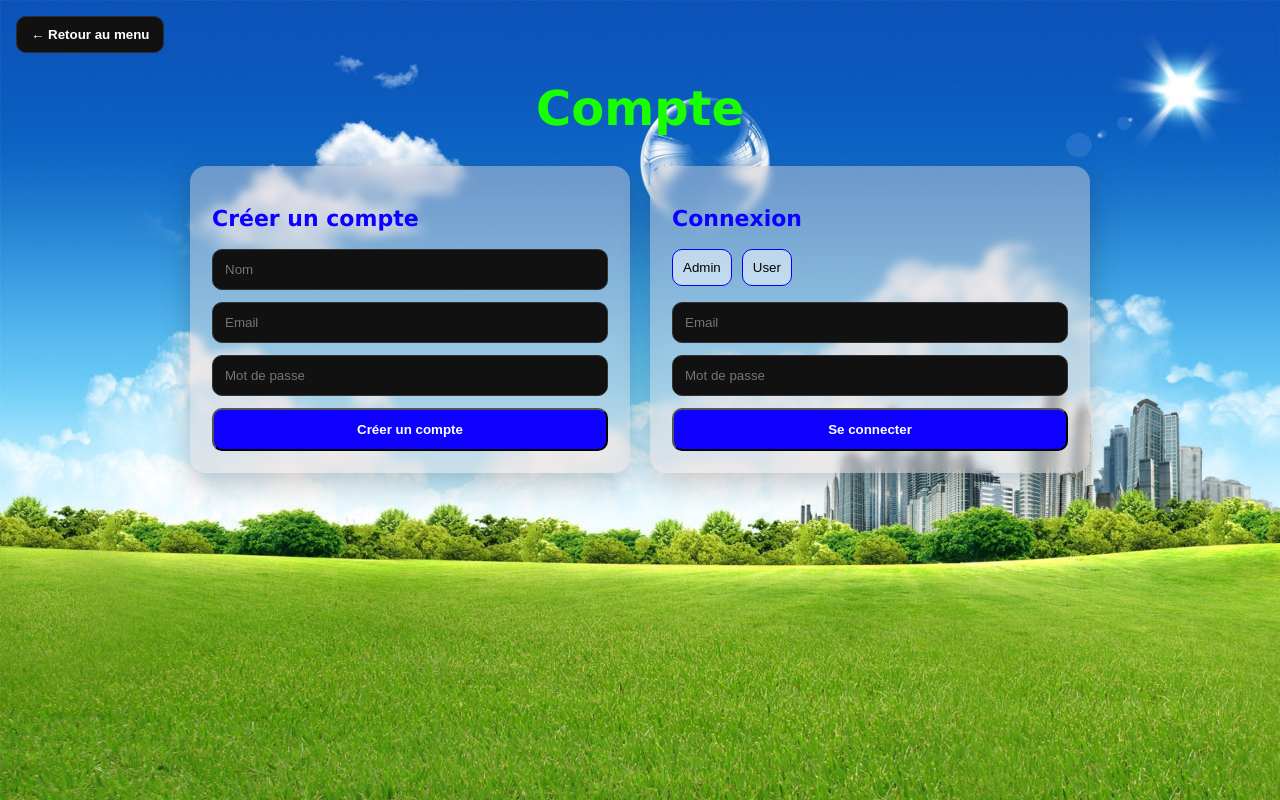
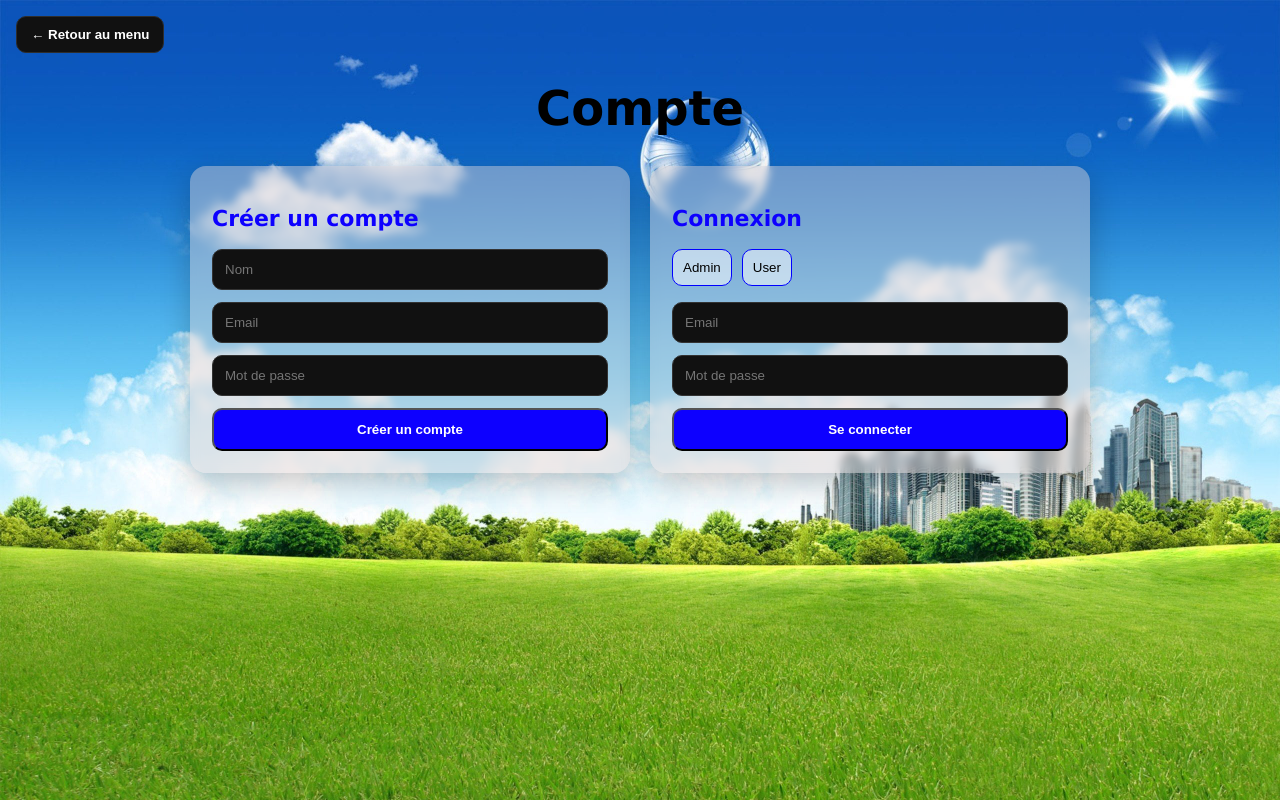
Before and after one commit to yanis26x/Mistify-frontend, a React (Vite) app: page /compte in a window 1280 px wide. Built offline with nearby package versions, Linux system fonts and the light colour scheme; no server answers; a web font is replaced by a local one.

Commit message:
Commentaire Creation

```diff
--- a/src/components/navbar/Navbar.jsx
+++ b/src/components/navbar/Navbar.jsx
@@ -24,7 +24,7 @@ export default function Navbar({
             backgroundImage: `url(${nextBackground})`,
           }}
         >
-          theme
+          Theme
         </button>
 
         <button className="navBtn" onClick={onGoToVendre}>
--- a/src/components/parfumDuMoment/ParfumDumoment.jsx
+++ b/src/components/parfumDuMoment/ParfumDumoment.jsx
@@ -1,9 +1,9 @@
 import { useEffect, useState } from "react";
-import "./ParfumDumoment.css";
+import "./ParfumDuMoment.css";
 import { useNavigate } from "react-router-dom";
 import SellSection from "../sell/SellSection";
 
-export default function ParfumDumoment() {
+export default function ParfumDuMoment() {
   const [parfums, setParfums] = useState([]);
   const [currentIndex, setCurrentIndex] = useState(0);
   const navigate = useNavigate();
--- a/src/pages/account/Compte.css
+++ b/src/pages/account/Compte.css
@@ -32,7 +32,7 @@ body {
   text-align: center;
   font-size: 48px;
   font-weight: 900;
-  color: #1aff00;
+  color: #000000;
 
 }
 
--- a/src/pages/account/CreateAcc.css
+++ b/src/pages/account/CreateAcc.css
@@ -65,5 +65,5 @@
 }
 
 .msg-ok {
-  background: #00ff8866;
+  background: #000000ad;
 }
--- a/src/pages/home/Home.jsx
+++ b/src/pages/home/Home.jsx
@@ -3,7 +3,7 @@ import "./home.css";
 import { useState, useEffect } from "react";
 import axios from "axios";
 import ChercherParfum from "../../components/chercherParfum/ChercherParfum";
-import ParfumDumoment from "../../components/parfumDuMoment/ParfumDumoment";
+import ParfumDuMoment from "../../components/parfumDuMoment/ParfumDuMoment";
 import Navbar from "../../components/navbar/Navbar";
 import Footer from "../../components/footer/Footer";
 
@@ -56,7 +56,7 @@ export default function Home() {
       />
 
 
-        <ParfumDumoment />
+        <ParfumDuMoment />
 
 
 
```
Also changed, not shown: src/pages/Commentaire.jsx (added).
